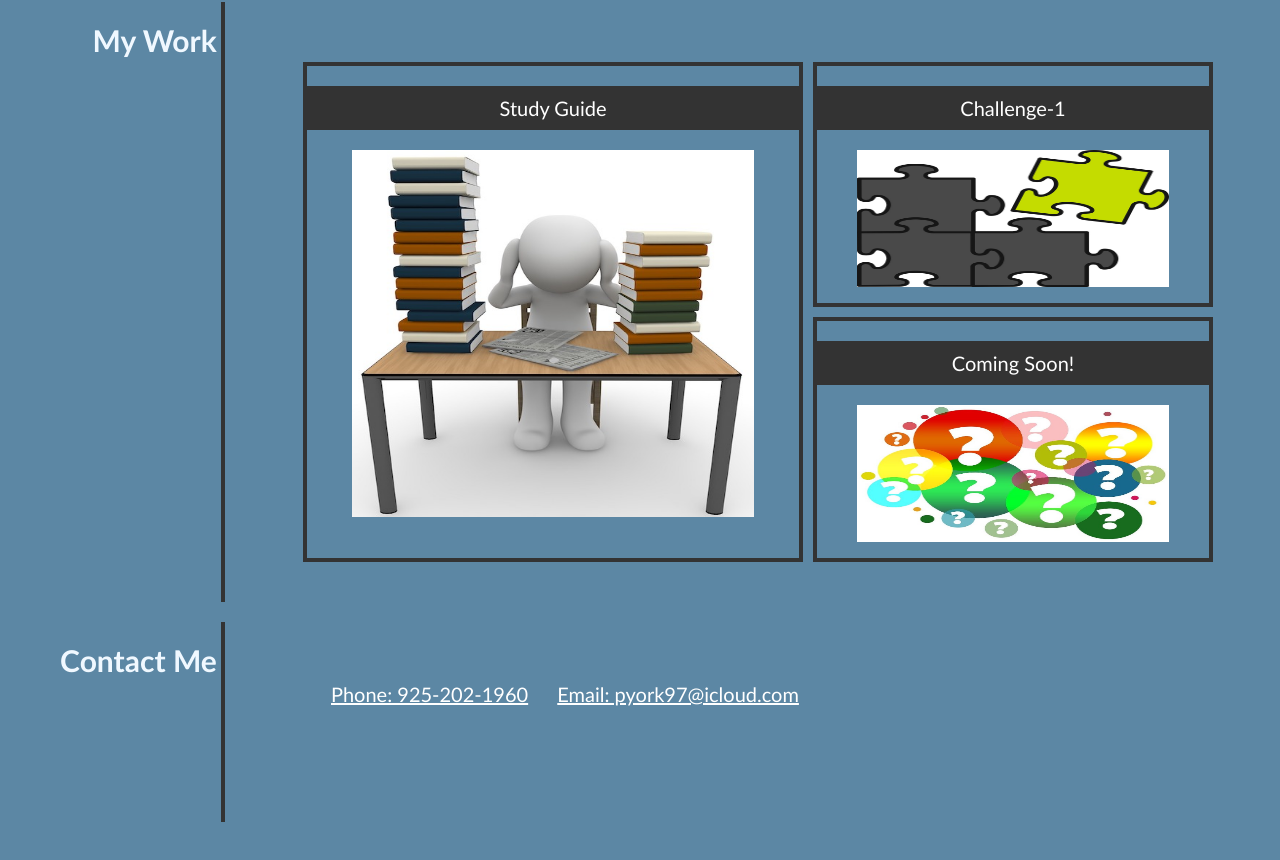
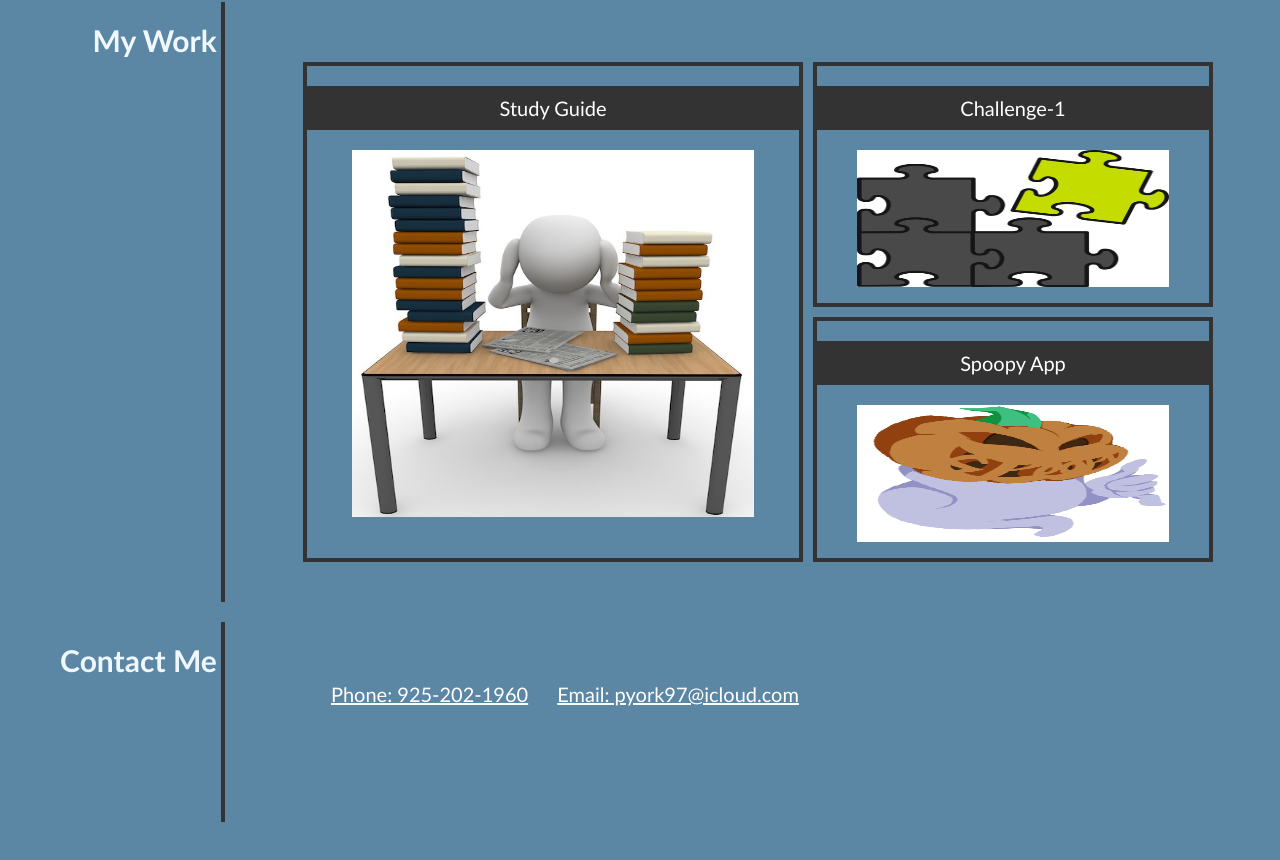
Before and after one commit to pyork3/Challenge-2, a plain HTML site: page index.html in a window 1280 px wide. Shown: the part 689-1549 px from the top of the page. Drawn offline with Linux system fonts and the light colour scheme.

Commit message:
added spoopy project

```diff
--- a/index.html
+++ b/index.html
@@ -65,8 +65,8 @@
                     <a href="https://pyork3.github.io/Challenge-1/"><img src="./assets/images/challenge-1-pic.jpg"></a>
                 </div>
                 <div class="card3">
-                    <header>Coming Soon!</header>
-                    <a href=".assets/images/question-mark.jpg"><img src="./assets/images/question-mark.jpg"></a>
+                    <header>Spoopy App</header>
+                    <a href="https://jxmesin.github.io/Spoopy_Party_App/"><img src="./assets/images/Pumpkin_Ghost.gif"></a>
                 </div>
             </section>
 
```
Also changed, not shown: assets/images/Pumpkin_Ghost.gif (added), 1 other file.
